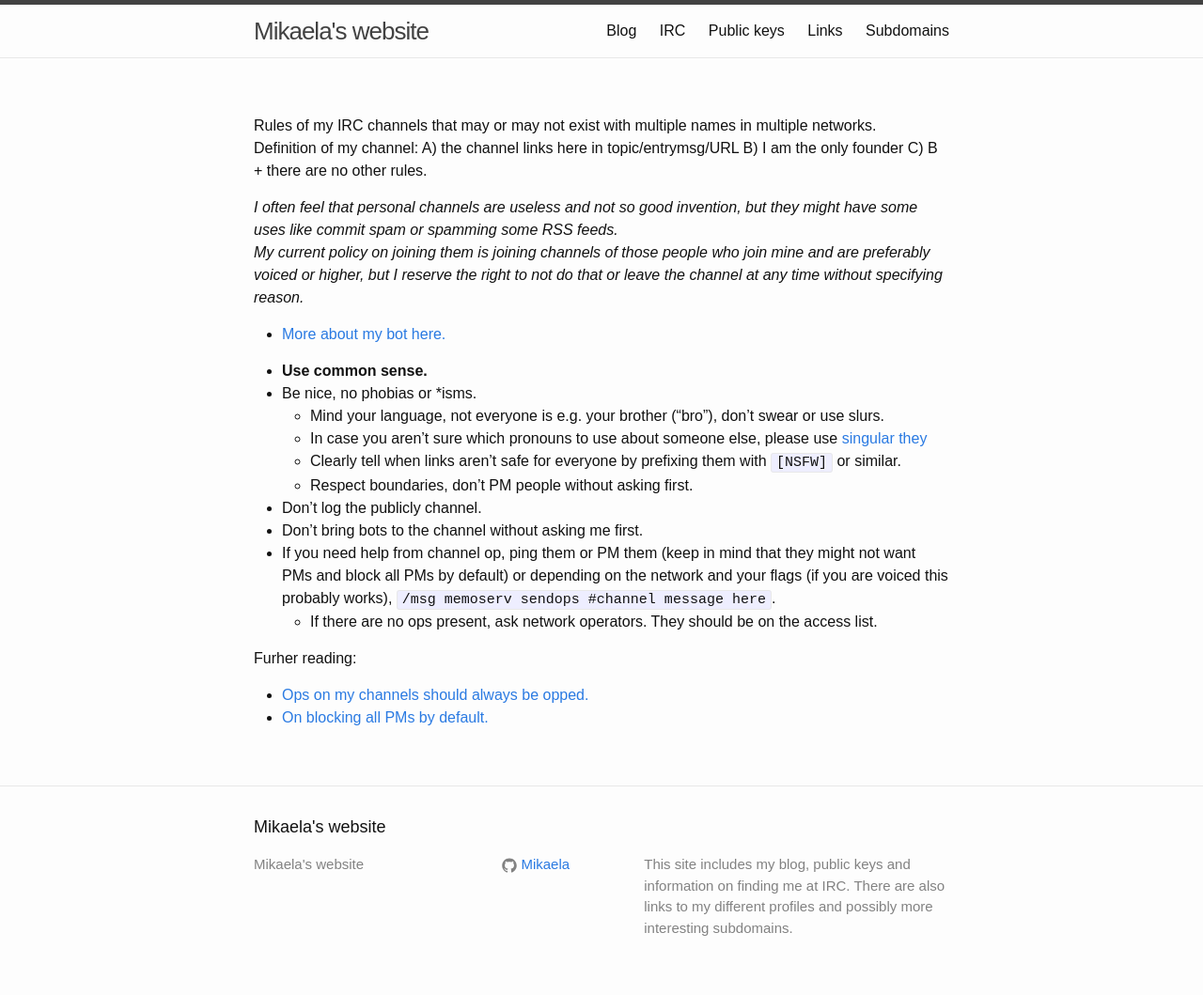
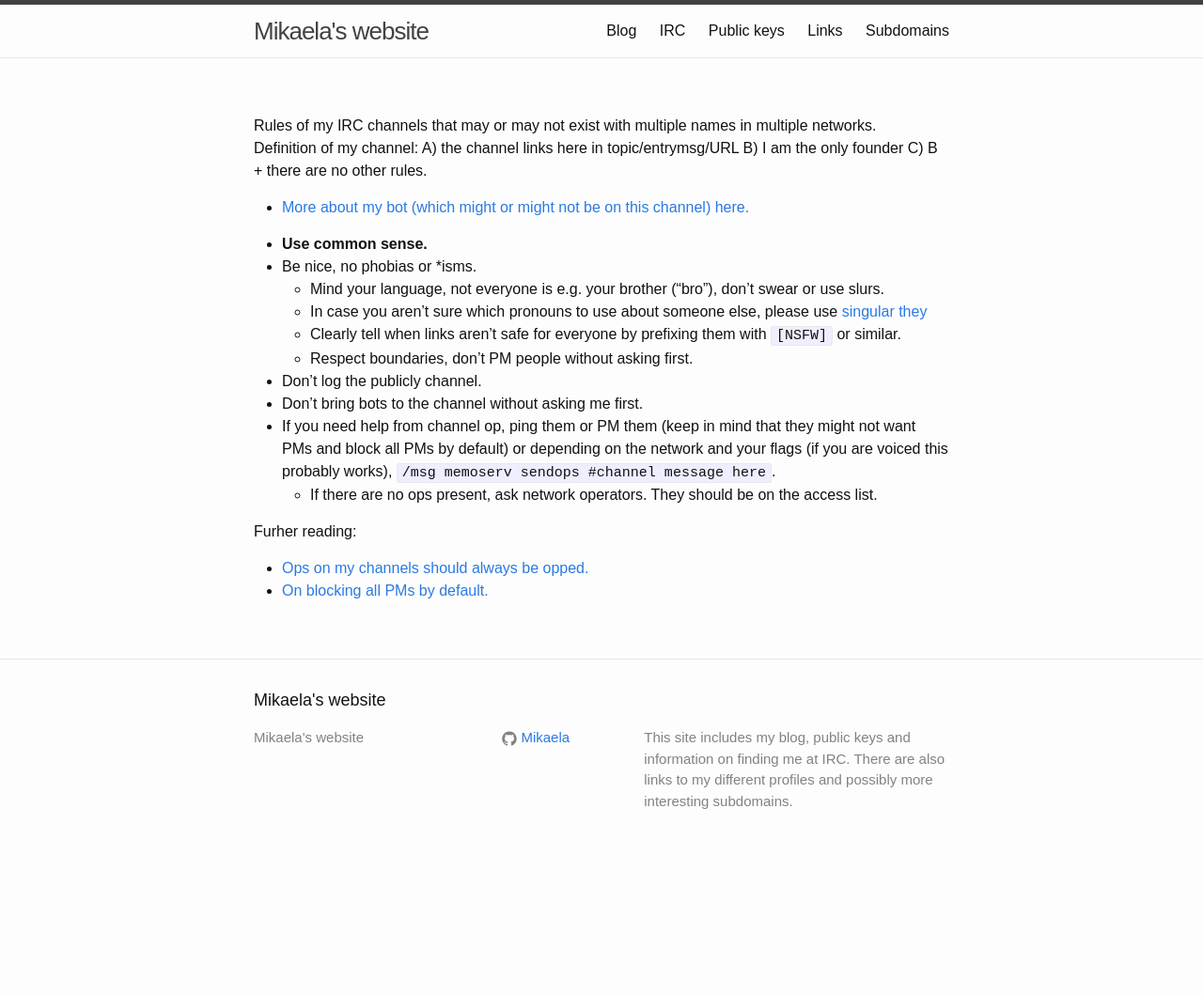
Before and after one commit to Mikaela/mikaela.github.io, a Jekyll site: the page built from pages/channel.markdown, in a window 1280 px wide. Shown: the whole page at 94% size. Built offline with Jekyll 4.4.1, drawn with Linux system fonts in a browser that asks for light colours; Markdown is read by kramdown in place of the engine named in the settings; after the commit the page ends 924 px from its top, so only the background shows below that.

Commit message:
Move ## channel policy from channel to IRC...
...and make clear that my bot might not be on the channel, but don't
move the link to anywhere so visible.

Yes, I know it's in sitemap.xml, but it probably doesn't hurt there.
Maybe I could blacklist it though.

```diff
--- a/pages/channel.markdown
+++ b/pages/channel.markdown
@@ -8,14 +8,7 @@ in multiple networks.<br/>Definition of my channel: A) the channel links
 here in topic/entrymsg/URL B) I am the only founder C) B + there are
 no other rules.
 
-*I often feel that personal channels are useless and not so good invention,
-but they might have some uses like commit spam or spamming some RSS feeds.
-<br/>
-My current policy on joining them is joining channels of those people who
-join mine and are preferably voiced or higher, but I reserve the right to
-not do that or leave the channel at any time without specifying reason.*
-
-* [More about my bot here.](bot.html)
+* [More about my bot (which might or might not be on this channel) here.](bot.html)
 
 * **Use common sense.**
 * Be nice, no phobias or \*isms.
```
Also changed, not shown: pages/irc.markdown (+14 -0 lines).
